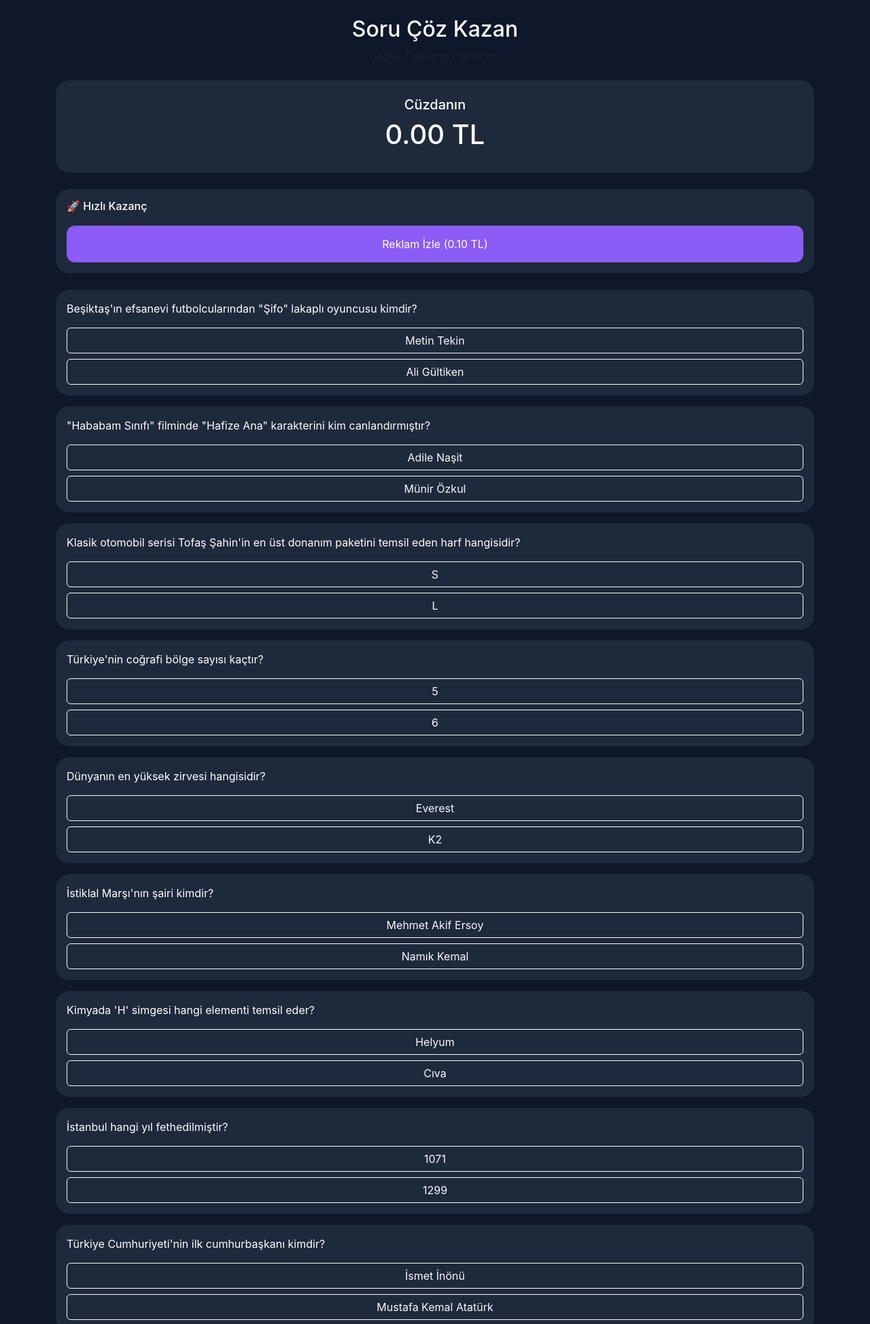
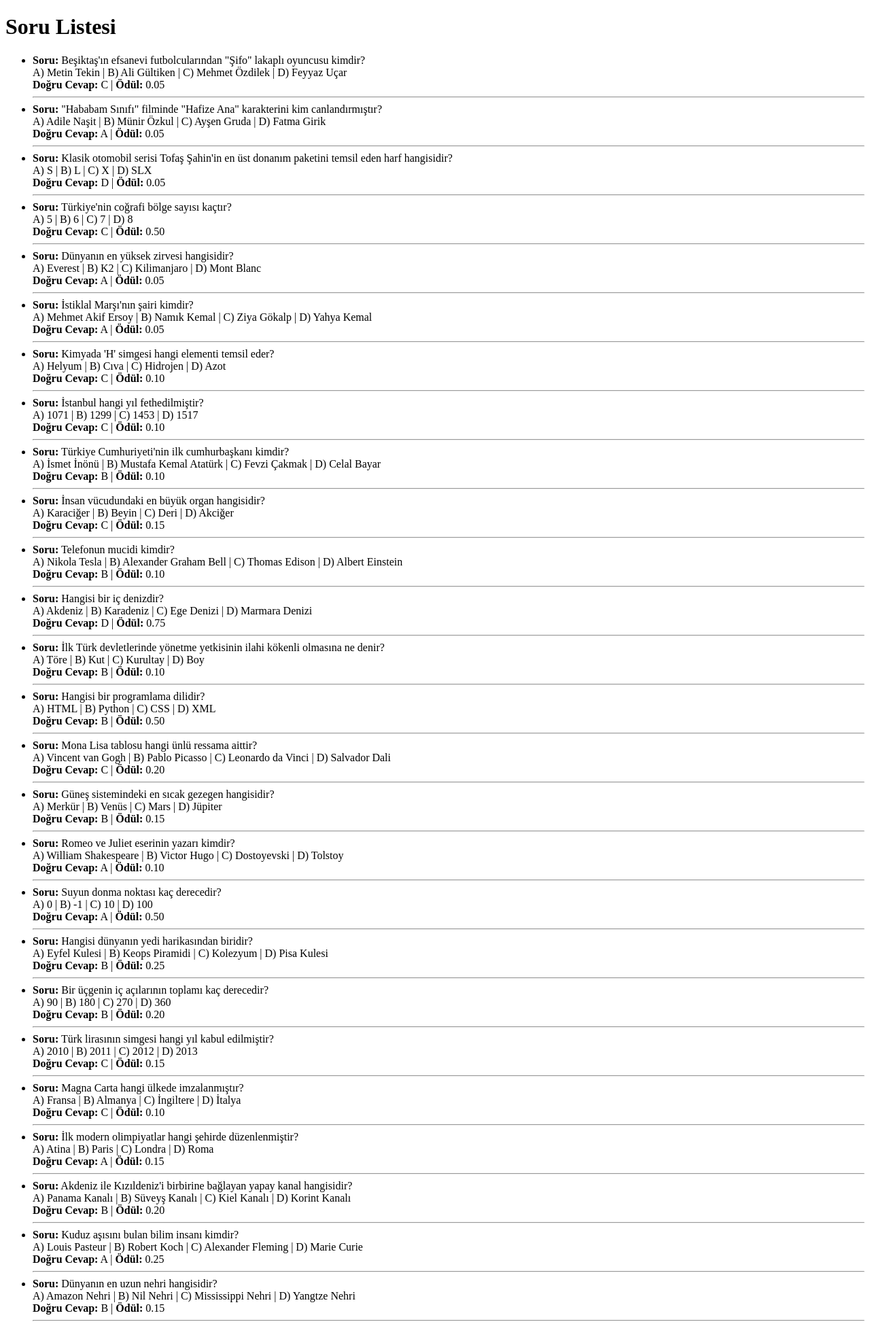
Before and after one commit to caglardalkilinc/sorucozkazan, a FastAPI app: page / in a window 1280 px wide. Shown: the top 1948 px of the page at 68% size. Run offline with FastAPI, Linux system fonts and the light colour scheme.

Commit message:
Update index.html

```diff
--- a/templates/index.html
+++ b/templates/index.html
@@ -2,57 +2,24 @@
 <html lang="tr">
 <head>
     <meta charset="UTF-8">
-    <title>Soru Çöz Kazan | Profesyonel</title>
-    <link href="https://cdn.jsdelivr.net/npm/bootstrap@5.3.0/dist/css/bootstrap.min.css" rel="stylesheet">
-    <style>
-        body { background: #0f172a; color: white; font-family: 'Inter', sans-serif; }
-        .card { background: #1e293b; border: none; border-radius: 20px; color: white; }
-        .btn-ad { background: #8b5cf6; color: white; border: none; padding: 15px; border-radius: 12px; width: 100%; margin-top: 10px; }
-    </style>
+    <title>Soru Yarışması</title>
 </head>
-<body class="container py-4">
-    <div class="text-center mb-4">
-        <h2>Soru Çöz Kazan</h2>
-        <p class="text-muted">Çağlar Dalkılınç Platformu</p>
-    </div>
+<body>
+    <h1>Soru Listesi</h1>
 
-    <div class="card p-4 text-center mb-4">
-        <h5>Cüzdanın</h5>
-        <h1 id="balance">0.00 TL</h1>
-    </div>
-
-    <div class="card p-3 mb-4">
-        <h6>🚀 Hızlı Kazanç</h6>
-        <button class="btn-ad" onclick="reklamIzle()">Reklam İzle (0.10 TL)</button>
-    </div>
-
-    <div id="sorular">
-        {% for s in sorular %}
-        <div class="card p-3 mb-3">
-            <p>{{ s.soru }}</p>
-            <div class="d-grid gap-2">
-                <button class="btn btn-outline-light" onclick="kontrol('{{ s.a }}', '{{ s.dogru }}', {{ s.odul }})">{{ s.a }}</button>
-                <button class="btn btn-outline-light" onclick="kontrol('{{ s.b }}', '{{ s.dogru }}', {{ s.odul }})">{{ s.b }}</button>
-            </div>
-        </div>
+    {% if sorular %}
+        <ul>
+        {% for soru in sorular %}
+            <li>
+                <strong>Soru:</strong> {{ soru.soru }} <br>
+                A) {{ soru.a }} | B) {{ soru.b }} | C) {{ soru.c }} | D) {{ soru.d }} <br>
+                <strong>Doğru Cevap:</strong> {{ soru.dogru }} | <strong>Ödül:</strong> {{ soru.odul }}
+            </li>
+            <hr>
         {% endfor %}
-    </div>
-
-    <script>
-        let bakiye = 0;
-        function kontrol(secilen, dogru, odul) {
-            if(secilen == dogru) {
-                bakiye += parseFloat(odul);
-                document.getElementById('balance').innerText = bakiye.toFixed(2) + " TL";
-                alert("Tebrikler! Doğru cevap.");
-            } else { alert("Yanlış."); }
-        }
-        function reklamIzle() {
-            // Buraya reklam kodu gelecek
-            bakiye += 0.10;
-            document.getElementById('balance').innerText = bakiye.toFixed(2) + " TL";
-            alert("Reklam izlendi, 0.10 TL cüzdanına eklendi!");
-        }
-    </script>
+        </ul>
+    {% else %}
+        <p>Henüz hiç soru yüklenmedi veya sorular.txt okunamadı.</p>
+    {% endif %}
 </body>
 </html>
```
